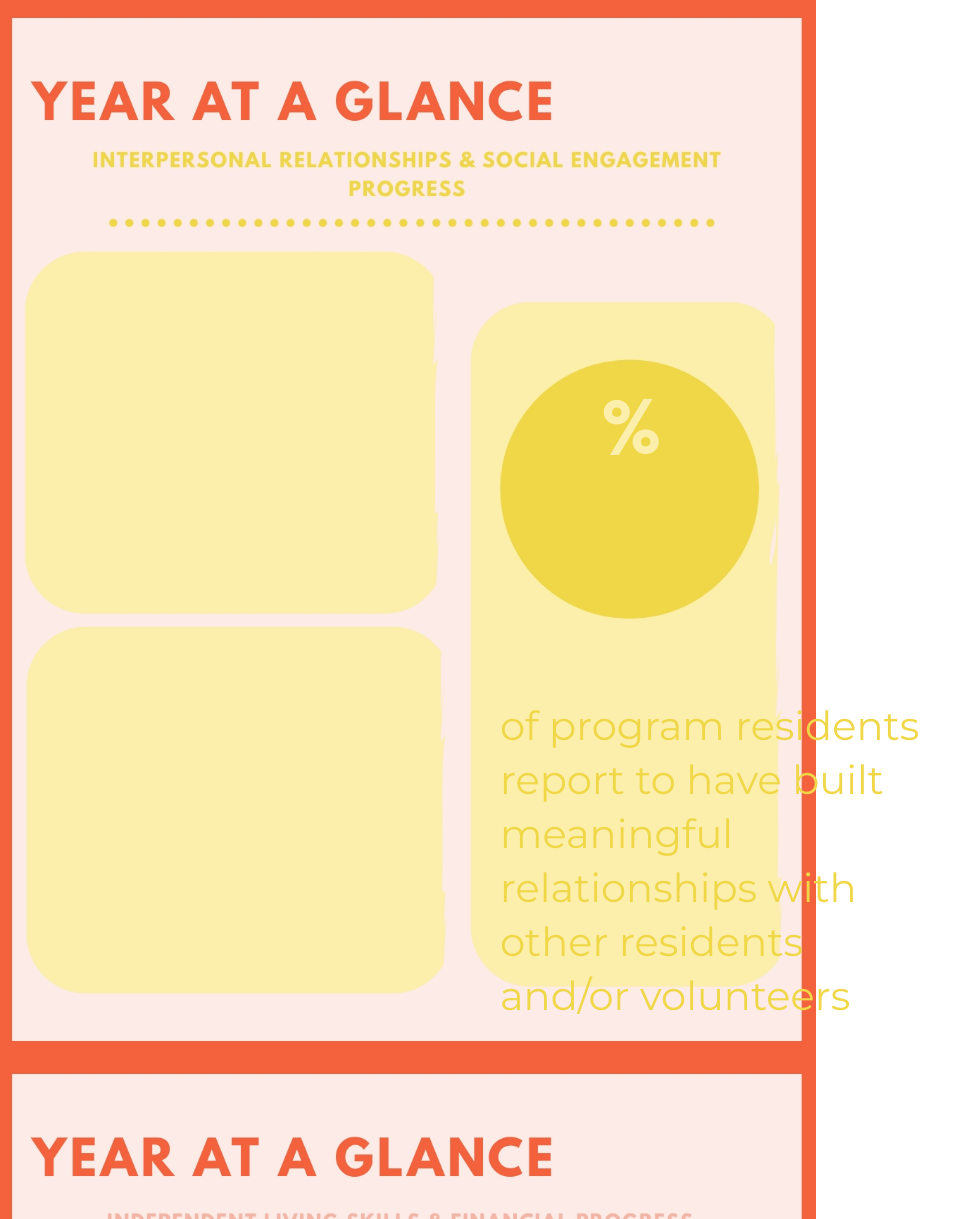
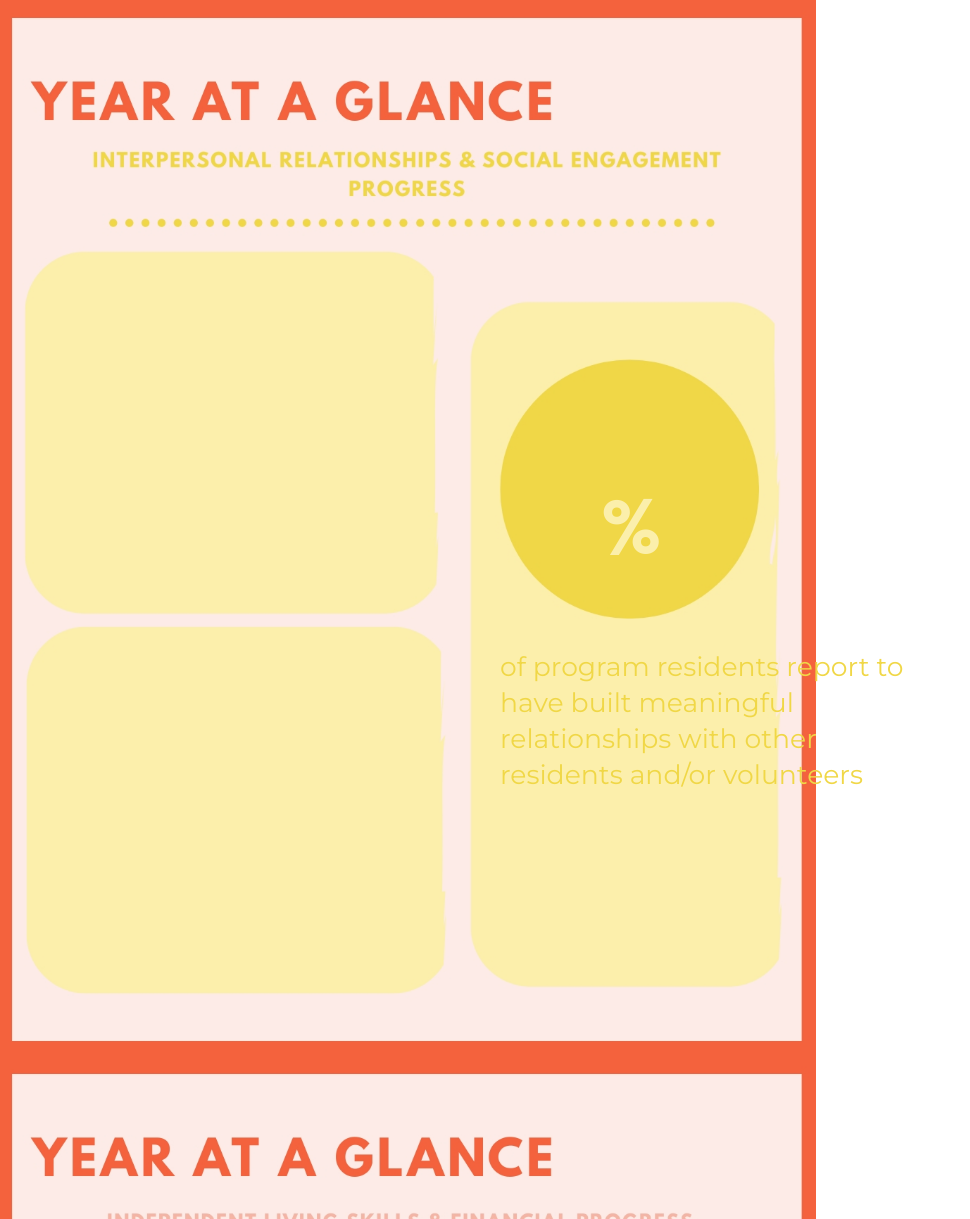
Before and after one commit to cmgboji/CCM-PDF, a Flask app: template templates/report_template.html in a window 1280 px wide. Shown: the part 5281-6500 px from the top of the page, without its empty margins (0-970 px from the left). Run offline with Flask 3, Linux system fonts and the light colour scheme; the template is opened without the code that fills it, so the values that code supplies are empty.

Commit message:
position updates

```diff
--- a/static/css/report.css
+++ b/static/css/report.css
@@ -41,11 +41,12 @@ body {
 /* ==================== PAGE 1 YEAR ==================== */
 .year-title {
     position: absolute;
-    top: 700px;
+    top: 800px;
     width: 100%;
     text-align: center;
     font-family: 'League Spartan';
     font-size: 36pt;
+    font-weight: 700;
     color: #76b0af;
 }
 
@@ -76,16 +77,16 @@ body {
 .stat-social {
     position: absolute;
 
-    top: 400px;
+    top: 500px;
     left: 550px;
 
-    width: 160px;   /* ≈ circle width */
+    width: 160px;
     text-align: center;
 
     font-family: 'League Spartan';
     font-size: 60pt;
     font-weight: 700;
-    color: #fbefab;      /* light yellow text */
+    color: #fbefab;
 
     z-index: 10;
 }
@@ -94,12 +95,12 @@ body {
 .caption-social {
     position: absolute;
 
-    top: 700px;
+    top: 650px;
     left: 500px;
     width: 430px;
 
     font-family: 'Montserrat';
-    font-size: 30pt;
+    font-size: 20pt;
     line-height: 1.35;
     color: #f0d747;
 
@@ -111,12 +112,12 @@ body {
     position: absolute;
     top: 300px;
     left: 120px;
-    width: 260px;
+    width: 400px;
 }
 
 .plot-social-right {
     position: absolute;
-    top: 900px;
+    top: 700px;
     left: 120px;
     width: 260px;
 }
@@ -125,7 +126,7 @@ body {
 
 .stat-finance-1 {
     position: absolute;
-    top: 300px;
+    top: 350px;
     left: 530px;
     width: 150px;
 
@@ -139,7 +140,7 @@ body {
 .stat-finance-2 {
     position: absolute;
     top: 700px;
-    left: 215px;
+    left: 120px;
     width: 150px;
 
     font-family: 'League Spartan';
@@ -151,9 +152,9 @@ body {
 
 .caption-finance-1 {
     position: absolute;
-    top: 500px;
+    top: 490px;
     left: 425px;
-    width: 350px;
+    width: 325px;
 
     font-family: 'Montserrat';
     font-size: 14pt;
@@ -162,13 +163,27 @@ body {
 
 .caption-finance-2 {
     position: absolute;
-    top: 800px;
+    top: 900px;
     left: 60px;
-    width: 350px;
+    width: 325px;
 
     font-family: 'Montserrat';
     font-size: 14pt;
     color: #f3623d;
+}
+
+.plot-finance-left {
+    position: absolute;
+    top: 300px;
+    left: 120px;
+    width: 400px;
+}
+
+.plot-finance-right {
+    position: absolute;
+    top: 700px;
+    left: 530px;
+    width: 260px;
 }
 
 /* ================= PAGE 8 ================= */
```
